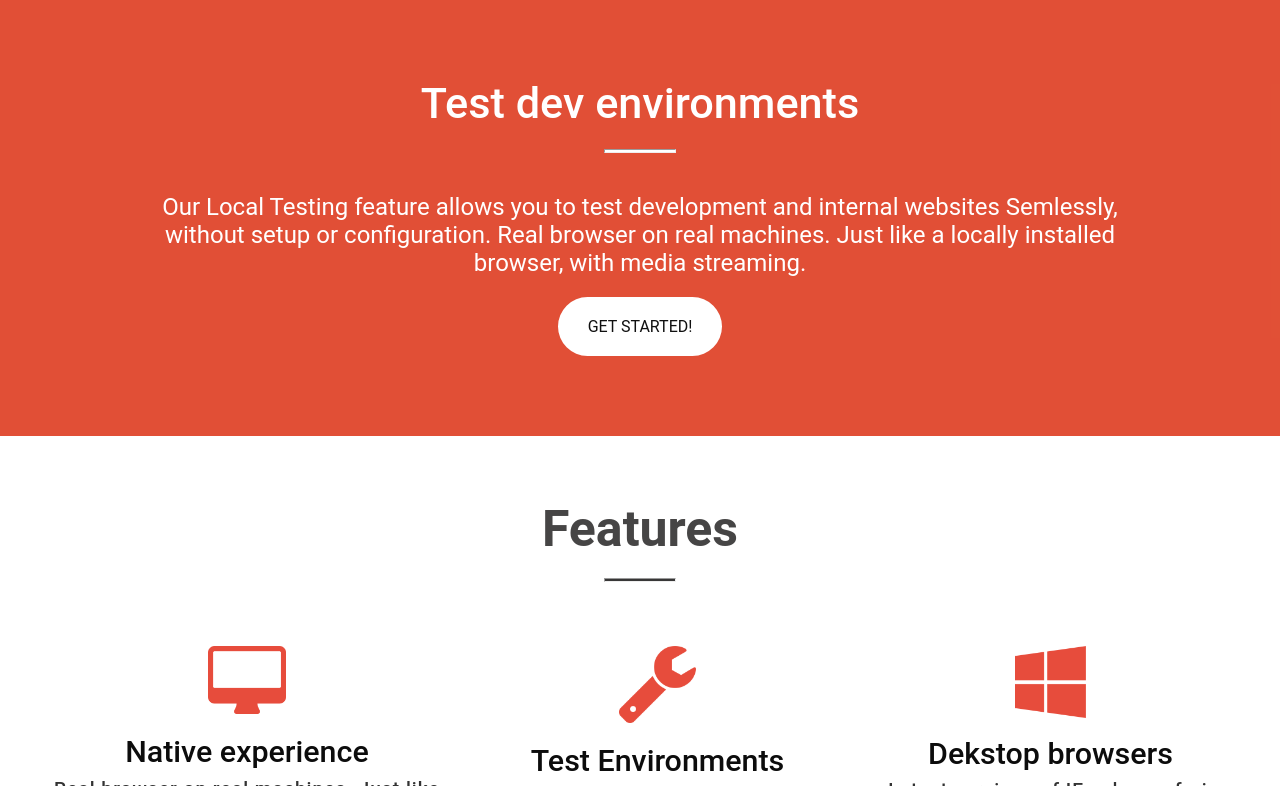
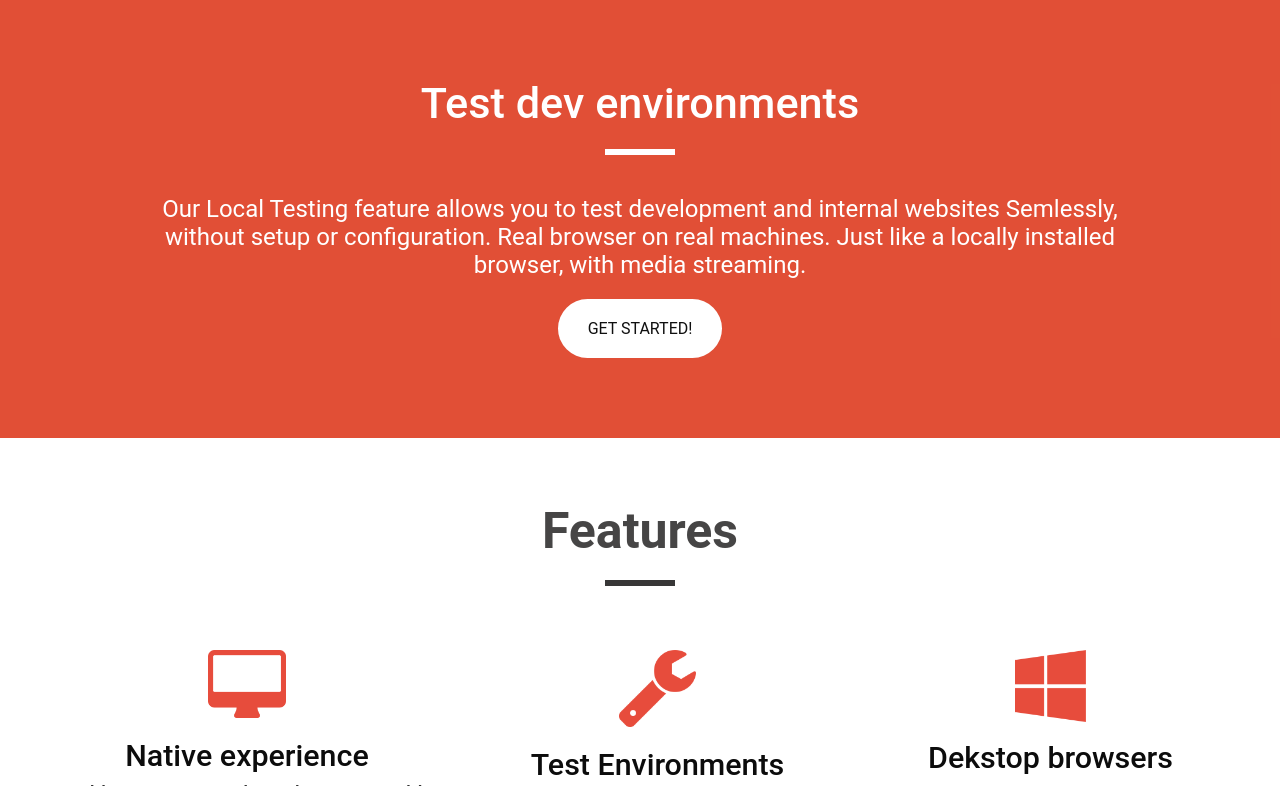
Before and after one commit to Anirudhece/Browserstack, a plain HTML site: page index.html in a window 1280 px wide. Shown: the part 679-1465 px from the top of the page. Drawn offline with Linux system fonts and the light colour scheme.

Commit message:
update2.0.3(line)

```diff
--- a/index.css
+++ b/index.css
@@ -118,10 +118,11 @@
     font-weight: 425;
 }
 #white-choti-line{
+    border: 0px;
     color:white;
     width: 70px;
-    padding-top: 1px;
-    padding-bottom: 1px;
+    padding-top: 3px;
+    padding-bottom: 3px;
     background-color: white;
     margin-bottom: 20px;
     margin-top: 20px;
@@ -157,10 +158,12 @@
     margin-top: 5%;
 }
 #body .container .white-feature #grey-line{
+    border: 0px;
+
     color: rgb(56, 55, 55);
     width: 70px;
-    padding-top: 1px;
-    padding-bottom: 1px;
+    padding-top: 3px;
+    padding-bottom: 3px;
     background-color: rgb(56, 55, 55);
     margin-bottom: 20px;
     margin-top: 20px;
```
